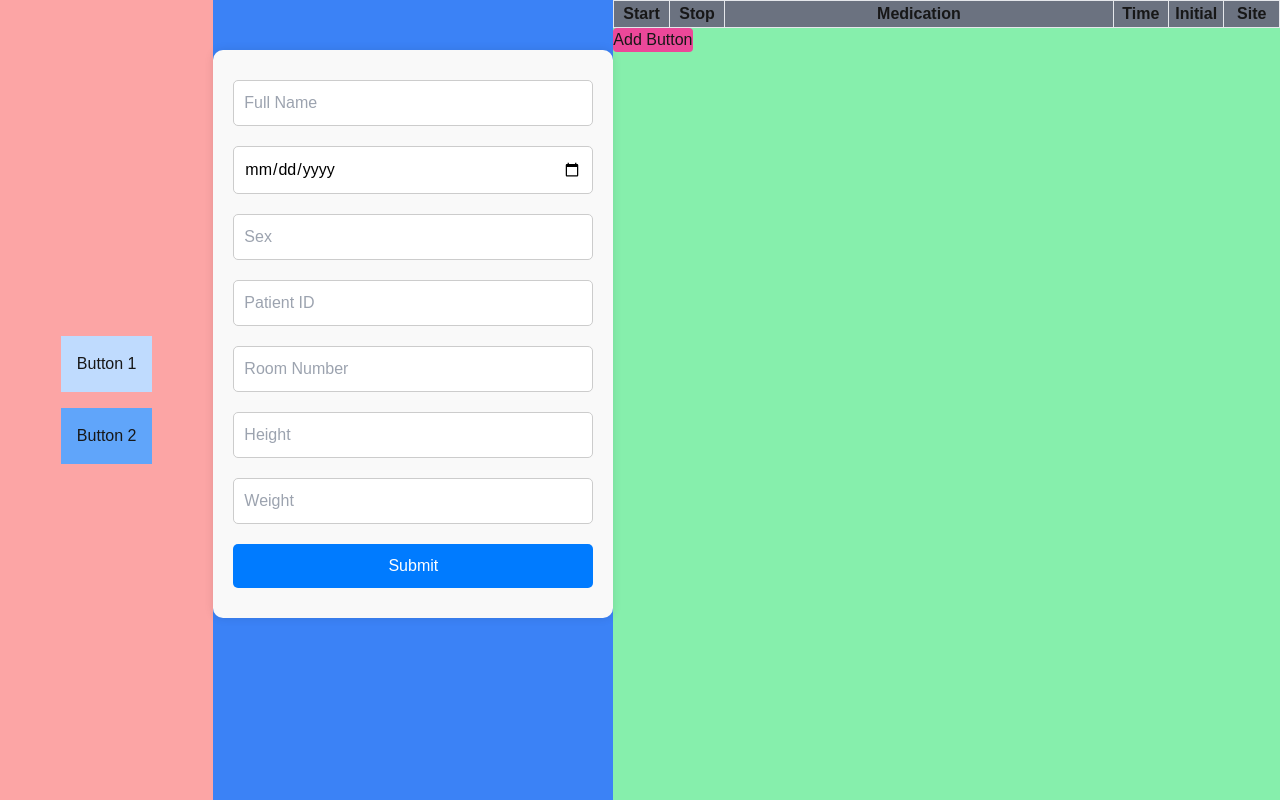
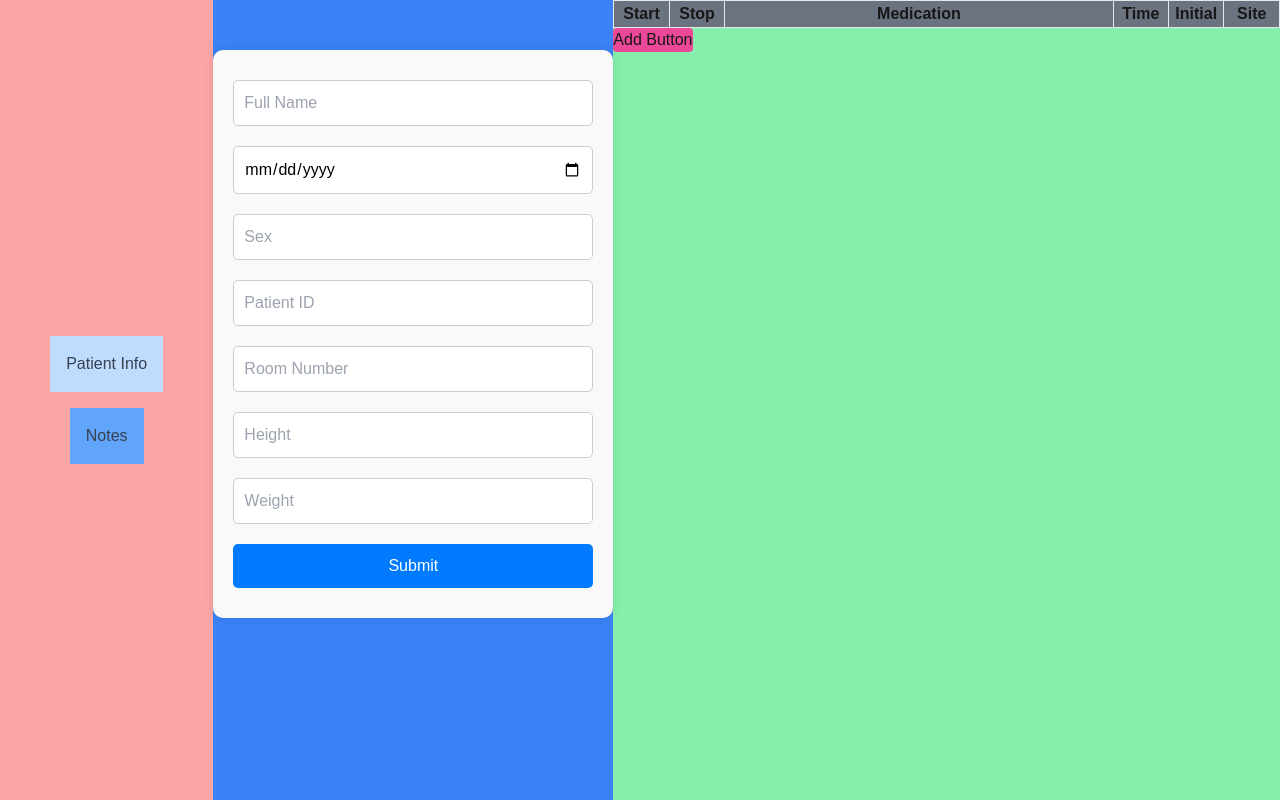
Before and after one commit to Chocopepero/FreEMR, a Next.js app in the folder frontend/: page /application in a window 1280 px wide. Built offline with nearby package versions, Linux system fonts and the light colour scheme.

Commit message:
Changed Button 2 to display Patient notes

```diff
--- a/frontend/app/application/content.js
+++ b/frontend/app/application/content.js
@@ -7,9 +7,10 @@ import React, { useState } from 'react';
 
 export default function ApplicationContent() {
   const [patientId, setPatientId] = useState('');
-  const [selectedButton, setSelectedButton] = useState('Button 1');
+  const [selectedButton, setSelectedButton] = useState('Patient Info');
 
   const handleButtonClick = (button) => {
+    setSelectedButton(button);
   };
 
   const handleInputChange = (e) => {
@@ -18,7 +19,7 @@ export default function ApplicationContent() {
 
 
   function getContentForButton(selectedButton) {
-    if (selectedButton === 'Button 1') {
+    if (selectedButton === 'Patient Info') {
       return (
         <div className="flex">
           <div className="bg-blue-500 h-screen">
@@ -29,19 +30,21 @@ export default function ApplicationContent() {
             <FormComponent />
           </div>
           <MedicationDisplay />
-            {/* <input
+          {/* <input
               type="text"
               value={patientId}
               onChange={handleInputChange}
               placeholder="Enter Patient ID"
               className="p-2 m-2 border border-gray-300"
             /> */}
-            {/* {patientId && <DisplayPatient patientId={patientId} />} */}
+          {/* {patientId && <DisplayPatient patientId={patientId} />} */}
         </div>)
-    } else if (selectedButton === 'Button 2') {
+    } else if (selectedButton === 'Notes') {
       return (
-        <div className="bg-gray-500 h-screen">
-
+        <div className="bg-gray-500 h-screen flex flex-col justify-center items-center">
+          <textarea className="resize-none rounded m-4 p-4 w-3/4 h-1/4"/>
+          <textarea className="resize-none rounded m-4 p-4 w-3/4 h-1/4"/>
+          <textarea className="resize-none rounded m-4 p-4 w-3/4 h-1/4"/>
         </div>
       );
     }
@@ -51,11 +54,11 @@ export default function ApplicationContent() {
   return (
     <div className="flex">
       <div className="w-1/6 h-screen content-center justify-center justify-items-center bg-red-300">
-        <div className="p-4 bg-blue-200" onClick={() => handleButtonClick('Button 1')}>
-          Button 1
+        <div className="text-gray-700 p-4 bg-blue-200" onClick={() => handleButtonClick('Patient Info')}>
+          Patient Info
         </div>
-        <div className="mt-4 p-4 bg-blue-400" onClick={() => handleButtonClick('Button 2')}>
-          Button 2
+        <div className="text-gray-700 mt-4 p-4 bg-blue-400" onClick={() => handleButtonClick('Notes')}>
+          Notes
         </div>
       </div>
       <div className="w-5/6 h-screen bg-green-300">
```
